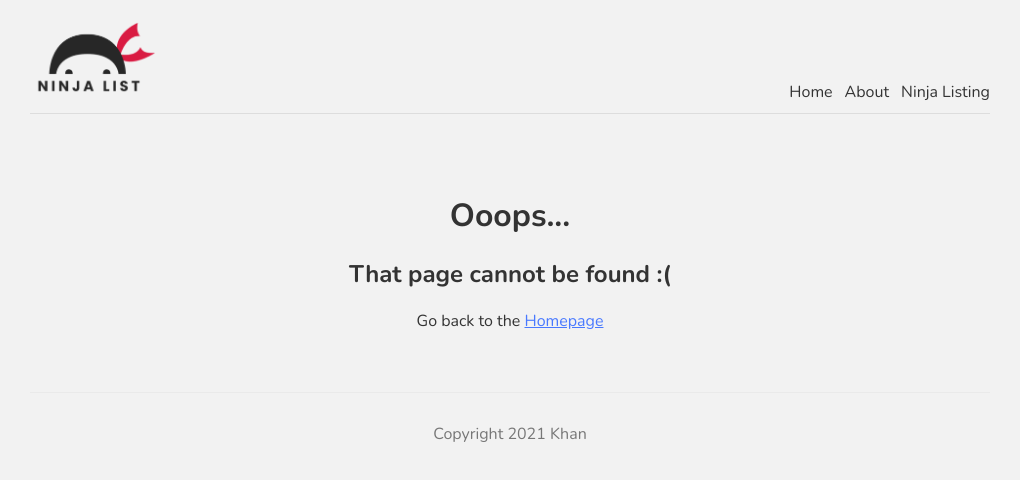
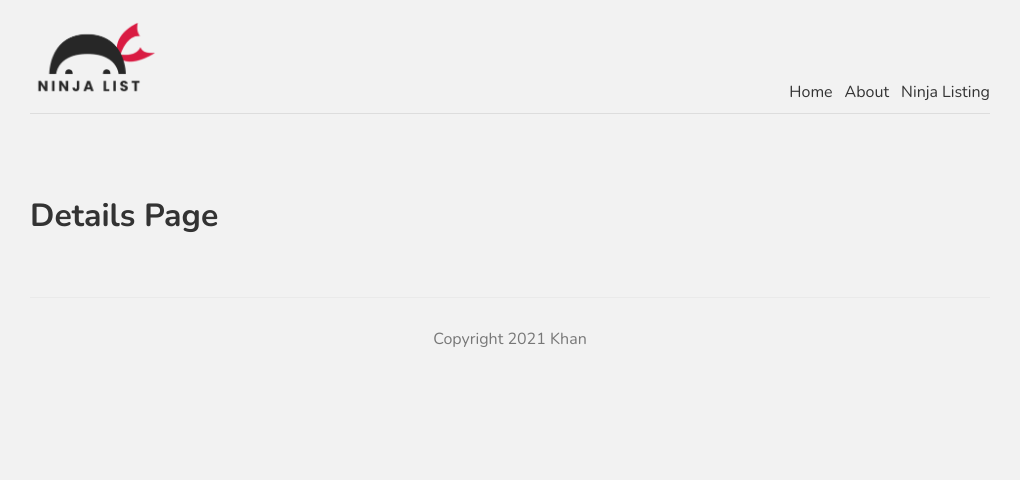
Before and after one commit to HassanKhan123/Next.js-basics, a Next.js app: page /ninjas/1 in a window 1280 px wide. Before the commit this address had no page. Shown: the top 480 px of the page, without its empty margins (130-1150 px from the left). Built offline with nearby package versions, Linux system fonts and the light colour scheme.

Commit message:
dynamic routing added

```diff
--- /dev/null
+++ b/pages/ninjas/[id].js
@@ -0,0 +1,11 @@
+import React from 'react';
+
+function Details() {
+  return (
+    <div>
+      <h1>Details Page</h1>
+    </div>
+  );
+}
+
+export default Details;
--- a/pages/ninjas/index.js
+++ b/pages/ninjas/index.js
@@ -1,5 +1,6 @@
 import React from 'react';
 import Head from 'next/head';
+import Link from 'next/link';
 
 import styles from '../../styles/Ninjas.module.css';
 
@@ -23,11 +24,11 @@ const ninjas = ({ ninjas }) => {
       <div>
         <h1>All Ninjas</h1>
         {ninjas.map((ninja) => (
-          <div key={ninja.id}>
+          <Link href={`/ninjas/${ninja.id}`} key={ninja.id}>
             <a className={styles.single}>
               <h3>{ninja.name}</h3>
             </a>
-          </div>
+          </Link>
         ))}
       </div>
     </>
```
Also changed, not shown: pages/ninjas/test.js (deleted, +0 -7 lines).
